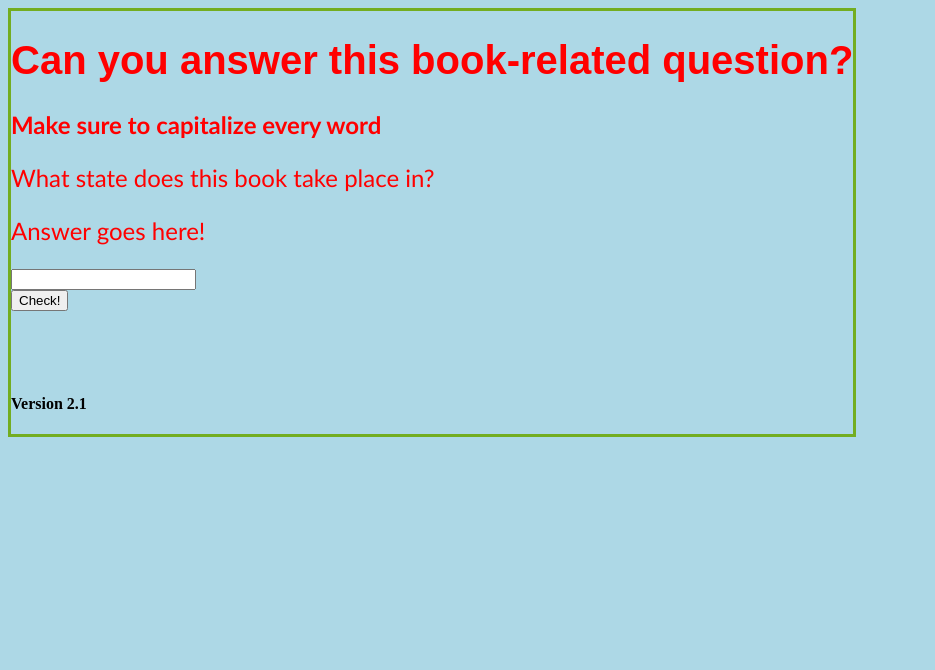
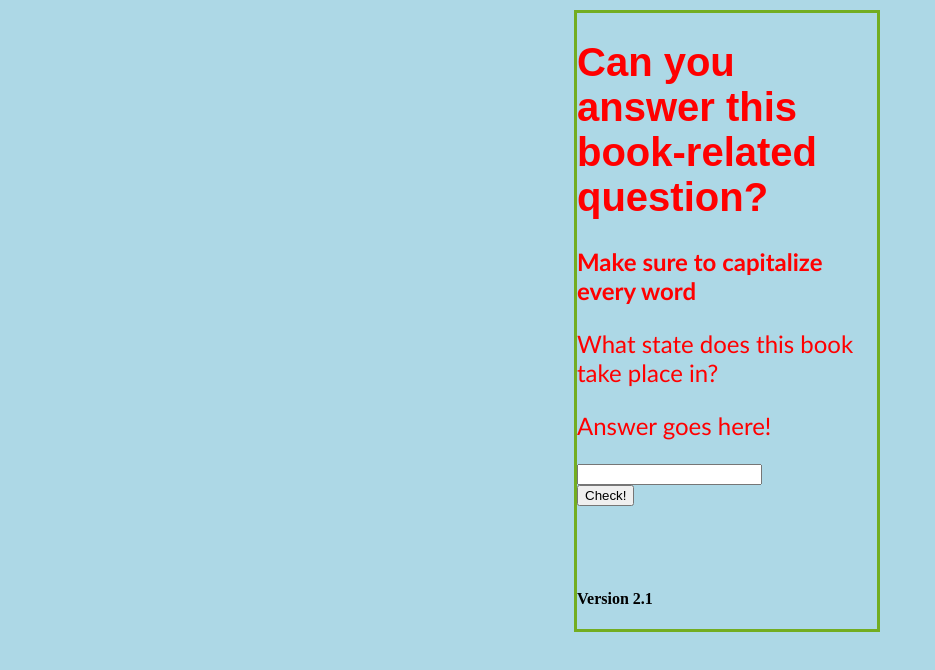
Before and after one commit to sadoskik/novel, a plain HTML site: page index.html in a window 1280 px wide. Shown: the whole page, without its empty margins (0-935 px from the left). Drawn offline with Linux system fonts and the light colour scheme.

Commit message:
Update styles.css

```diff
--- a/styles.css
+++ b/styles.css
@@ -28,8 +28,8 @@ h3 {
 
 div {
     position: fixed;
-    top: 10;
-    right: 400;
-    width: 300;
+    top: 10px;
+    right: 400px;
+    width: 300px;
     border: 3px solid #73AD21;
 }
```
